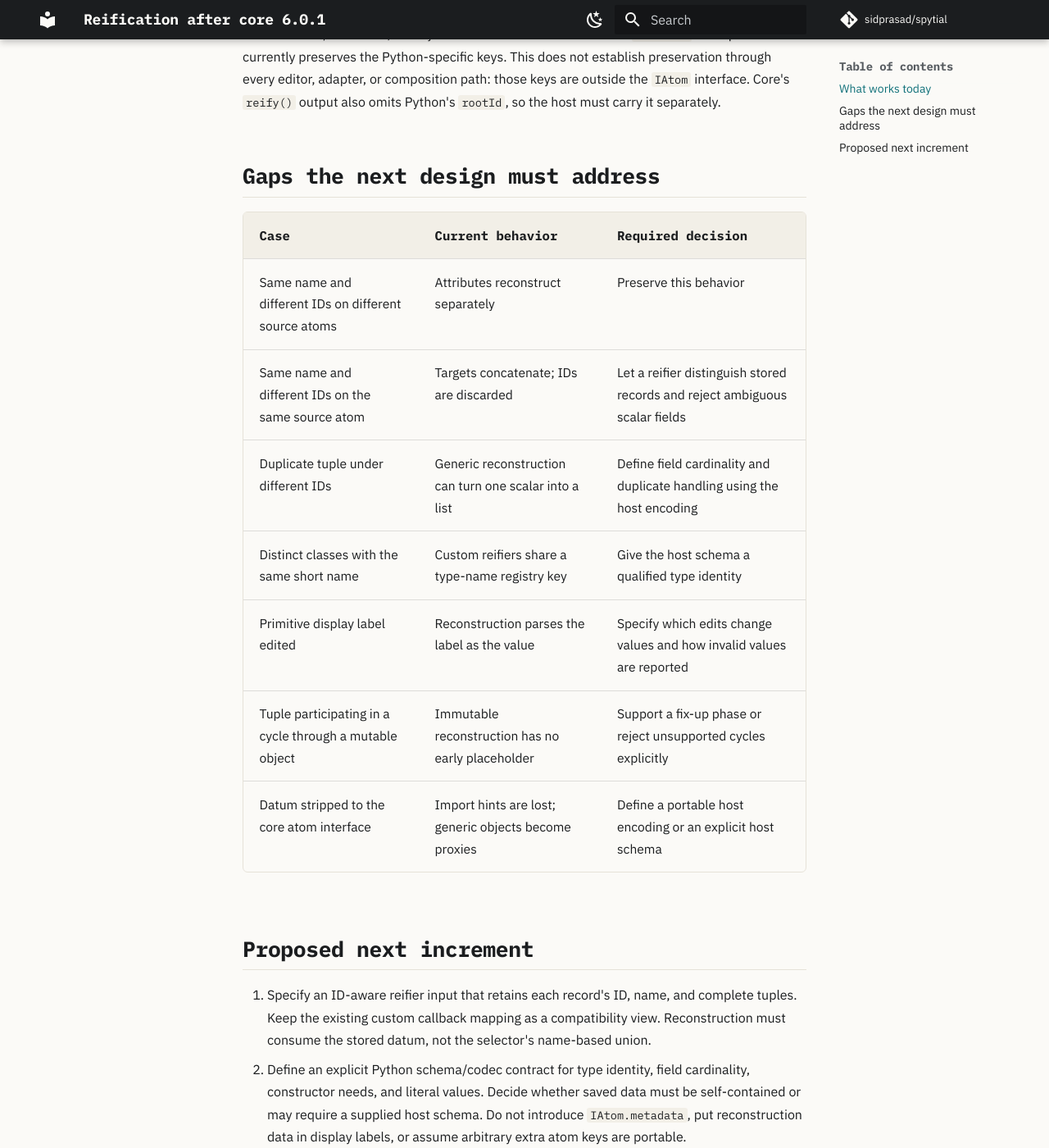
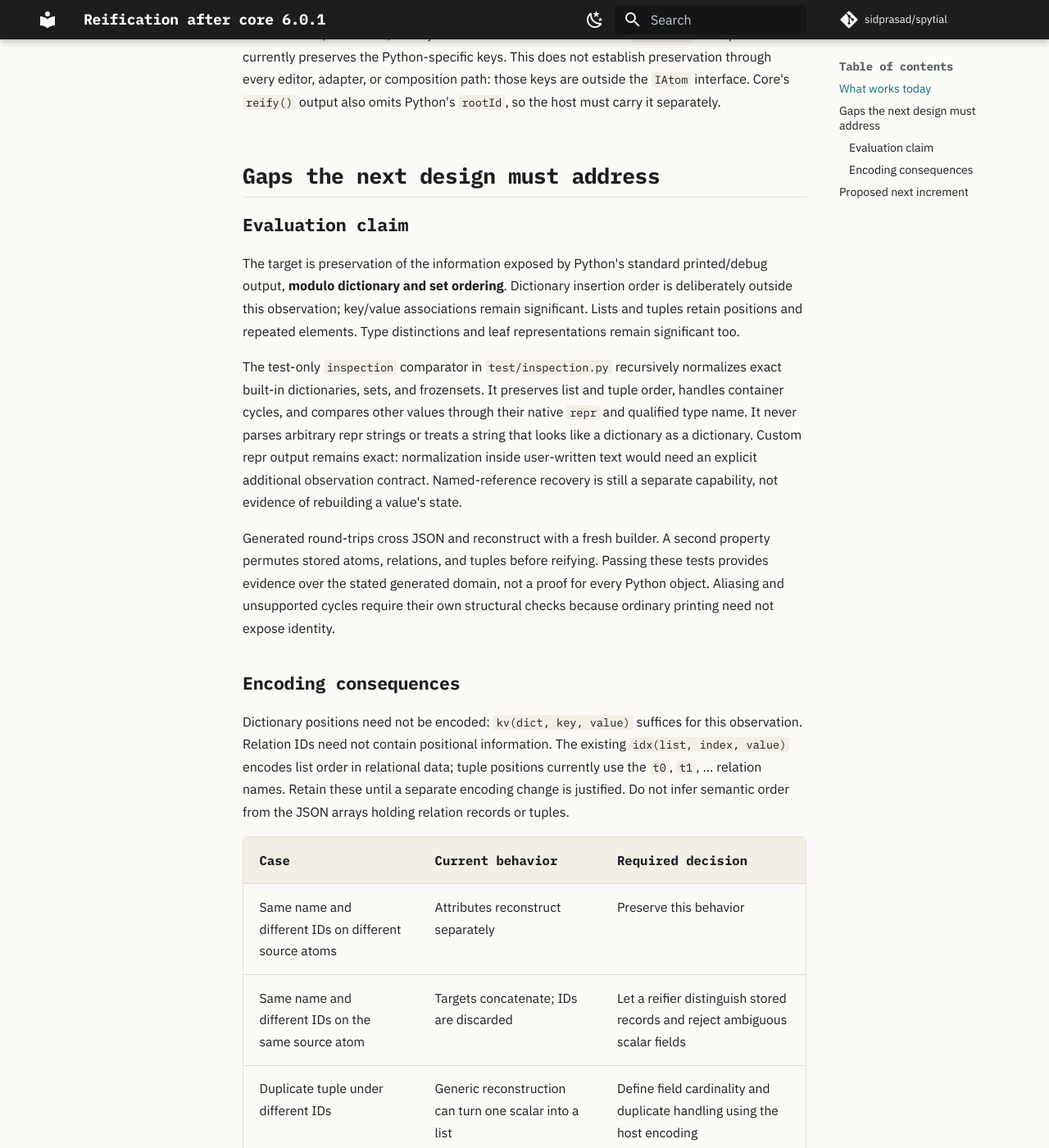
Before and after one commit to sidprasad/spytial, an MkDocs documentation site: the page built from docs/reification-design.md, in a window 1280 px wide and 1400 px high, scrolled down 667 px. Shown: the whole window at 82% size. Built offline with MkDocs 1.6.1 and Material for MkDocs 9.7.7, drawn with Linux system fonts in a browser that asks for light colours; comment, search, counter and statistics services are not loaded; some of the changed text lies outside the part shown.

Commit message:
Normalize dict and set ordering in reify inspection tests

```diff
--- a/docs/reification-design.md
+++ b/docs/reification-design.md
@@ -28,6 +28,38 @@ composition path: those keys are outside the `IAtom` interface. Core's
 
 ## Gaps the next design must address
 
+### Evaluation claim
+
+The target is preservation of the information exposed by Python's standard
+printed/debug output, **modulo dictionary and set ordering**. Dictionary
+insertion order is deliberately outside this observation; key/value
+associations remain significant. Lists and tuples retain positions and repeated
+elements. Type distinctions and leaf representations remain significant too.
+
+The test-only `inspection` comparator in `test/inspection.py` recursively
+normalizes exact built-in dictionaries, sets, and frozensets. It preserves list
+and tuple order, handles container cycles, and compares other values through
+their native `repr` and qualified type name. It never parses arbitrary repr
+strings or treats a string that looks like a dictionary as a dictionary.
+Custom repr output remains exact: normalization inside user-written text would
+need an explicit additional observation contract. Named-reference recovery is
+still a separate capability, not evidence of rebuilding a value's state.
+
+Generated round-trips cross JSON and reconstruct with a fresh builder. A
+second property permutes stored atoms, relations, and tuples before reifying.
+Passing these tests provides evidence over the stated generated domain, not a
+proof for every Python object. Aliasing and unsupported cycles require their
+own structural checks because ordinary printing need not expose identity.
+
+### Encoding consequences
+
+Dictionary positions need not be encoded: `kv(dict, key, value)` suffices for
+this observation. Relation IDs need not contain positional information. The
+existing `idx(list, index, value)` encodes list order in relational data; tuple
+positions currently use the `t0`, `t1`, ... relation names. Retain these until a
+separate encoding change is justified. Do not infer semantic order from the
+JSON arrays holding relation records or tuples.
+
 | Case | Current behavior | Required decision |
 | --- | --- | --- |
 | Same name and different IDs on different source atoms | Attributes reconstruct separately | Preserve this behavior |
@@ -49,11 +81,12 @@ composition path: those keys are outside the `IAtom` interface. Core's
    must be self-contained or may require a supplied host schema. Do not introduce
    `IAtom.metadata`, put reconstruction data in display labels, or assume arbitrary
    extra atom keys are portable.
-3. For a self-contained relational encoding, use versioned, unambiguously encoded
-   relation IDs for field identity and tuple positions for order. Specify where
-   type identity, empty containers, and literal values live before claiming that
-   relation IDs alone make the encoding invertible. Preserve the familiar query
-   names, such as `value`, `idx`, and `kv`.
+3. Keep meaningful order in relational data, with explicit indices or ordering
+   relations where needed. Dictionary/set order needs no recovery for this
+   observation. Keep relation IDs as identities rather than requiring positional
+   encoding. Specify type identity, empty containers, and literal values as part
+   of the host contract; preserve familiar query names such as `value`, `idx`,
+   and `kv`.
 4. Validate reference integrity, field cardinality, and tuple shape before
    reconstruction. Report unsupported or ambiguous cases instead of silently
    changing a scalar into a list, duplicating a list index, or overwriting a dict entry.
```
Also changed, not shown: 4 other files.
